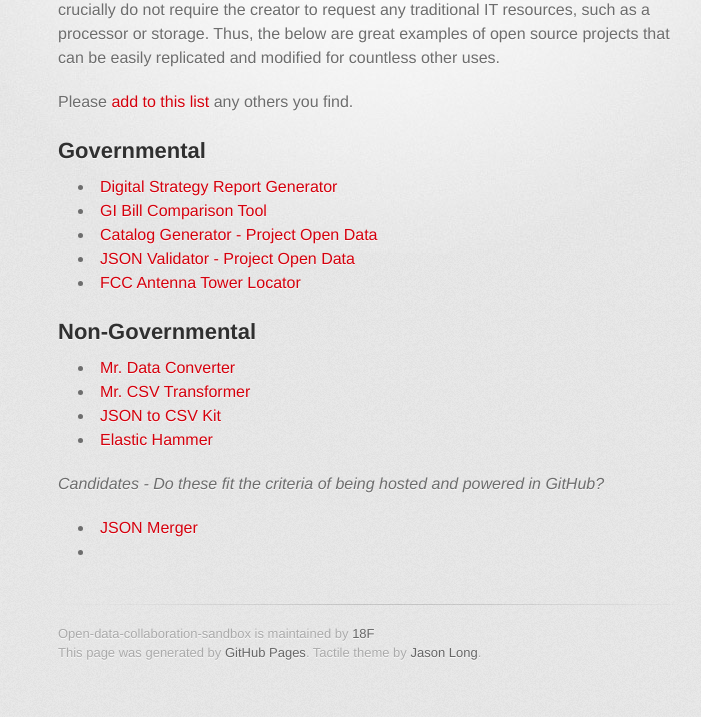
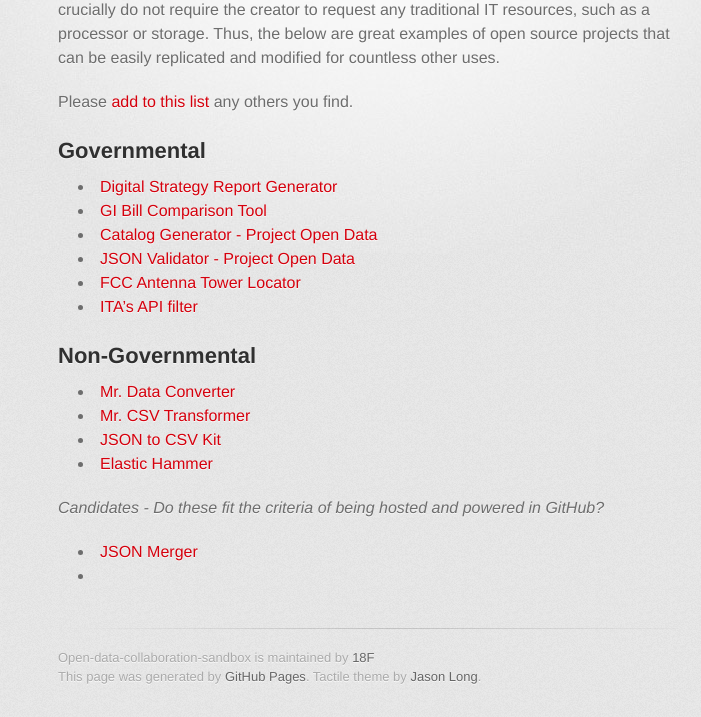
Before and after one commit to GSA/Open-Data-Collaboration-Sandbox, a Jekyll site: the page built from tools_hosted_in_github.md, in a window 1280 px wide. Shown: the part 320-1037 px from the top of the page, without its empty margins (272-973 px from the left). Built offline with Jekyll 4.4.1, drawn with Linux system fonts in a browser that asks for light colours; some web fonts are replaced; before the commit the page ends 1013 px from its top, so only the background shows below that.

Commit message:
adding ITA tool

```diff
--- a/tools_hosted_in_github.md
+++ b/tools_hosted_in_github.md
@@ -19,6 +19,7 @@
 * [Catalog Generator - Project Open Data](http://project-open-data.github.io/catalog-generator/)
 * [JSON Validator - Project Open Data](http://project-open-data.github.io/json-validator/)
 * [FCC Antenna Tower Locator](http://fcc.github.io/am-tower-locator/)
+* [ITA's API filter](http://internationaltradeadministration.github.io/explorer/)
 
 ## Non-Governmental
 * [Mr. Data Converter](http://shancarter.github.io/mr-data-converter/)
```
